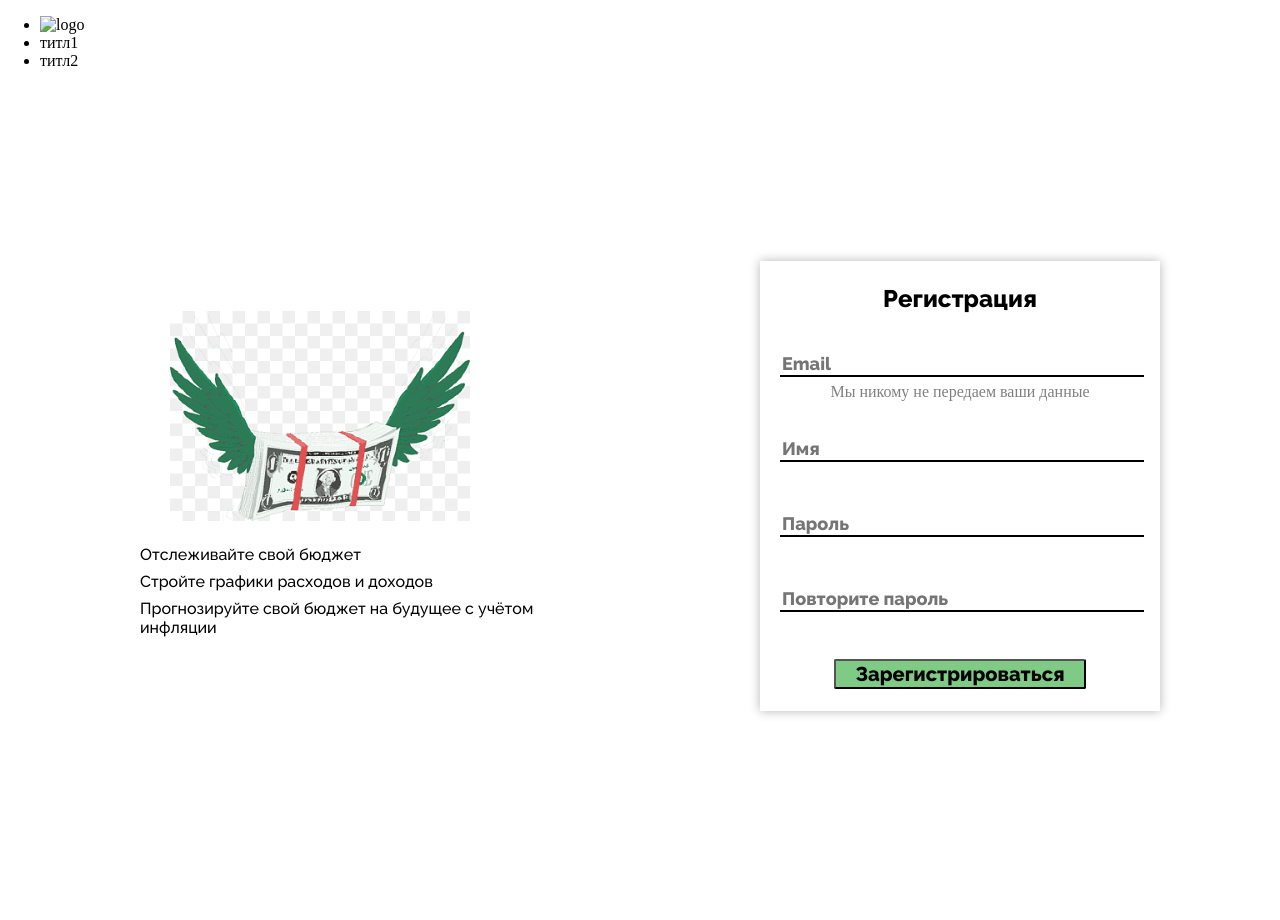
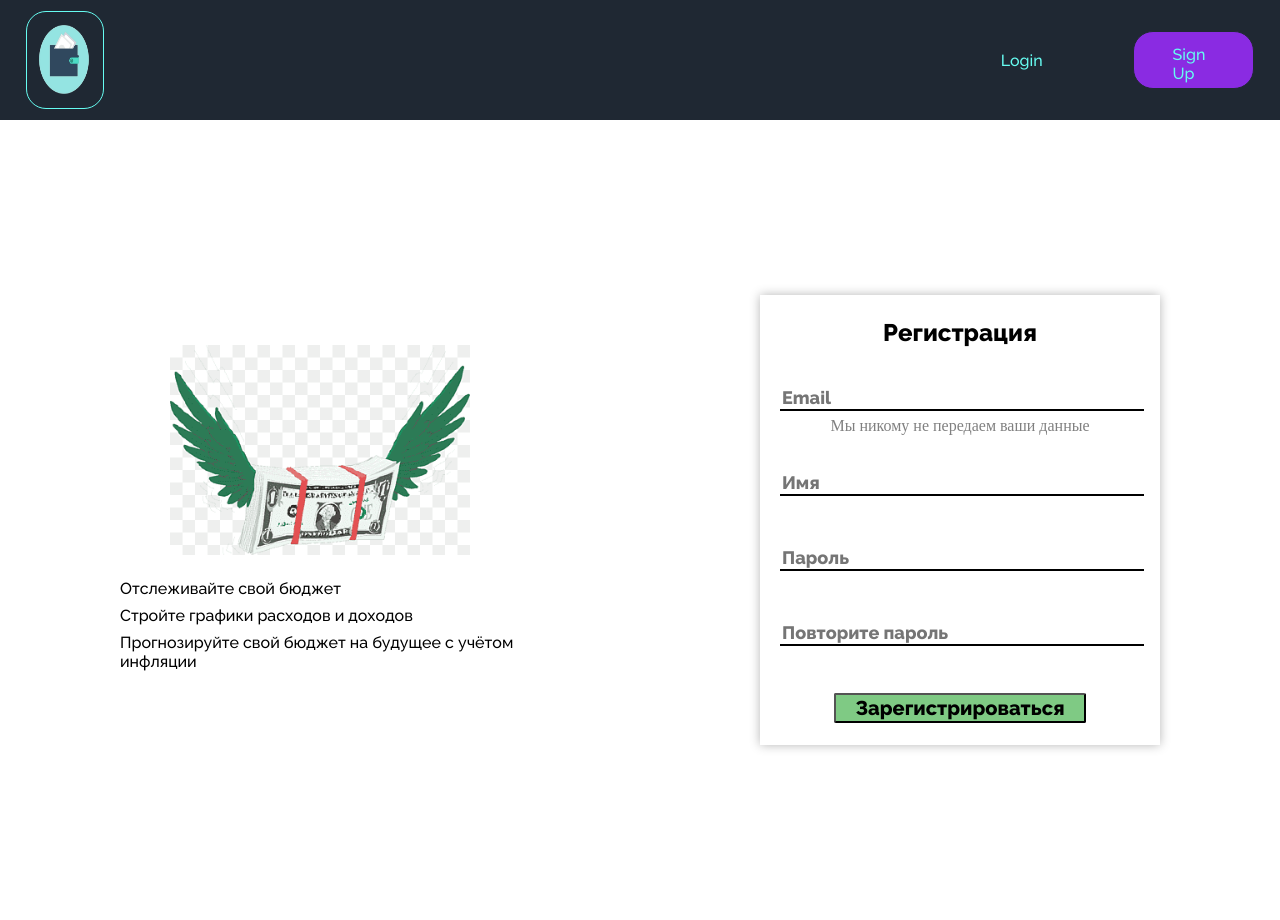
Before and after one commit to 08-06-a-05/project-g, a Django app: page /user/registration in a window 1280 px wide. Before the commit the page ends 716 px from the top, so only its background shows below. Run offline with Django 4.2, Linux system fonts and the light colour scheme; parts of the project's set-up code (start-up, migrations or seed data) failed here and were passed over.

Commit message:
header bez ifov

```diff
--- /dev/null
+++ b/Moneysite/static/base_css.css
@@ -0,0 +1,59 @@
+@import url("https://fonts.googleapis.com/css2?family=Raleway:wght@700&display=swap");
+
+ul {
+    margin-block-start: 0;
+    margin-block-end: 0;
+    margin-inline-start: 0;
+    margin-inline-end: 0;
+    padding-inline-start: 0;
+    height: 98%;
+}
+
+.header-footer {
+    background-color: #1f2833;
+    height: 120px;
+}
+
+.menu {
+    height: 100%;
+}
+
+.list {
+    display: flex;
+    flex-direction: raw;
+    height: 100%;
+}
+
+.menu-item {
+    display: flex;
+    padding: 1% 3%;
+    margin: auto 2%;
+    border: 1px solid #1f2833;
+    border-radius: 20px;
+    height: 25%;
+}
+
+.menu-item:hover {
+    border: 1px solid #66fcf1;
+    border-radius: 20px;
+}
+
+.menu-item[name="logo"] {
+    padding: 1%;
+    border: 1px solid #66fcf1;
+    border-radius: 20px;
+    height: 70px;
+    width: 70px;
+}
+
+.text {
+    margin:   auto;
+    font-family: 'Raleway';
+    text-decoration: none;
+    color: #66fcf1;
+}
+
+img[alt="logo"] {
+    height: 99%;
+    width: 99%;
+}
--- a/Moneysite/templates/base.html
+++ b/Moneysite/templates/base.html
@@ -12,7 +12,7 @@
     </head>
 
     <body>
-        {% include 'snippets/base_css.css' %}
+
         {% include 'snippets/base_js.js' %}
         {% include 'snippets/header.html' %}
 
--- a/Moneysite/templates/snippets/header.html
+++ b/Moneysite/templates/snippets/header.html
@@ -5,21 +5,23 @@
     <meta http-equiv="X-UA-Compatible" content="IE=edge">
     <meta name="viewport" content="width=device-width, initial-scale=1.0">
     <title>Document</title>
+    {% load static %}
+    <link rel = "stylesheet" type = "text/css" href = "{% static 'base_css.css' %}">
 </head>
 <body>
     <header class = "header-footer">
         <div class = "menu">
-            <ul>
+            <ul class = "list">
                 <li class = "menu-item" name = "logo">
-                    <img src = "" alt = "logo">
+                    <a href = "/user"> <img src = "{% static 'img/logo_final.png' %}" alt = "logo"> </a>
                 </li>
 
-                <li class = "menu-item">
-                    <a class = "text">  титл1 </a>
+                <li class = "menu-item" style = "margin-left: 65%;">
+                    <a href = "../user/authorization" class = "text">  Login </a>
                 </li>
 
-                <li class = "menu-item">
-                    <a class = "text"> титл2 </a>
+                <li class = "menu-item" style = "background-color: blueviolet;">
+                    <a  href = "../user/registration" class = "text"> Sign Up </a>
                 </li>
             </ul>
         </div>
```
Also changed, not shown: Moneysite/templates/snippets/header-styles.css (deleted, +0 -37 lines), Moneysite/static/img/logo_final.PNG (added), Moneysite/templates/snippets/base_css.css (deleted).
